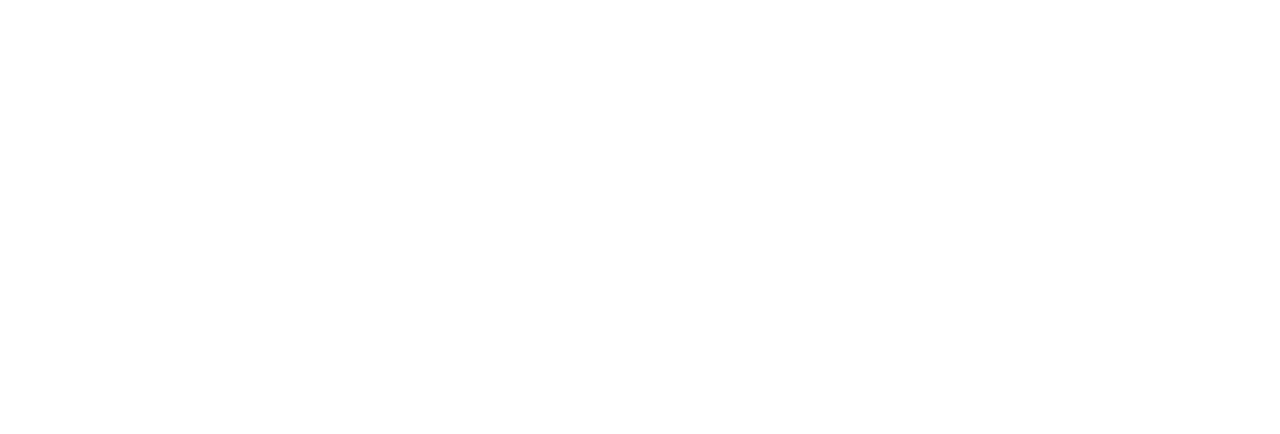
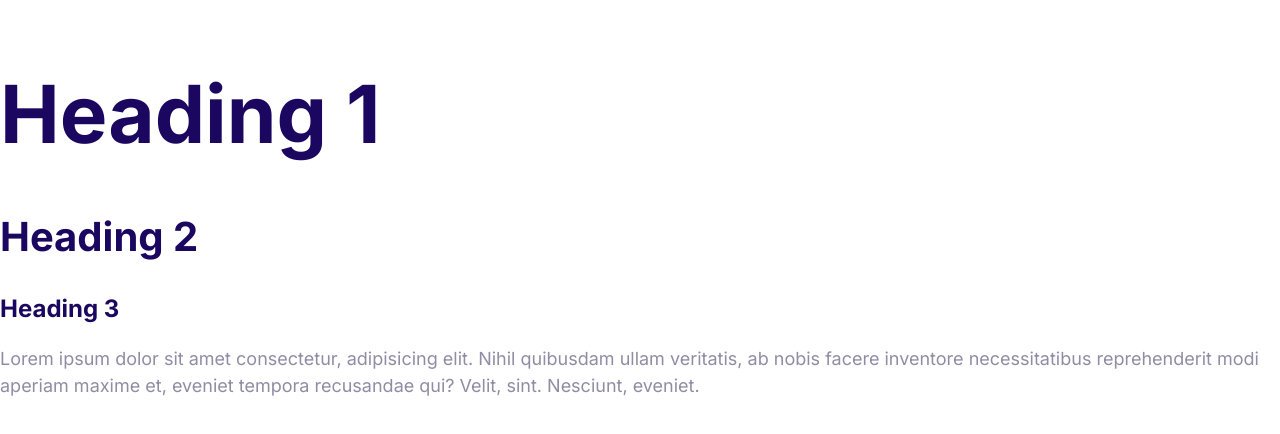
Before and after one commit to rahulghosh8341/Code-on-Cloud, a plain HTML site: page index.html in a window 1280 px wide. Drawn offline with Linux system fonts and the light colour scheme.

Commit message:
Define styles for fonts

```diff
--- a/css/style.css
+++ b/css/style.css
@@ -1,8 +1,61 @@
 /* Basic Style */
-:root{
-    --color-primary: #2584ff;
-    --color-secondary: #00d9ff;
-    --color-accent: #ff3400;
-    --color-headings: #1b0760;
-    --color-body: #918ca4;
+:root {
+  --color-primary: #2584ff;
+  --color-secondary: #00d9ff;
+  --color-accent: #ff3400;
+  --color-headings: #1b0760;
+  --color-body: #918ca4;
 }
+html {
+  font-size: 62.5%;
+}
+body {
+  font-family: Inter, sans-serif;
+  color: var(--color-body);
+  font-size: 2.4rem;
+  line-height: 1.5;
+}
+
+h1,
+h2,
+h3 {
+  color: var(--color-headings);
+  margin-bottom: 1rem;
+}
+
+h1 {
+  font-size: 7rem;
+}
+
+h2 {
+  font-size: 4rem;
+}
+
+h3 {
+  font-size: 3rem;
+}
+
+p {
+  top: 0;
+}
+
+@media screen and (min-width: 1024px) {
+body{
+    font-size: 1.8rem;
+}
+  h1 {
+    font-size: 8rem;
+  }
+
+  h2 {
+    font-size: 4rem;
+  }
+
+  h3 {
+    font-size: 2.4rem;
+  }
+
+  p {
+    top: 0;
+  }
+}
--- a/index.html
+++ b/index.html
@@ -1,14 +1,23 @@
 <!DOCTYPE html>
 <html lang="en">
-<head>
-    <meta charset="UTF-8">
-    <meta http-equiv="X-UA-Compatible" content="IE=edge">
-    <meta name="viewport" content="width=device-width, initial-scale=1.0">
+  <head>
+    <meta charset="UTF-8" />
+    <meta http-equiv="X-UA-Compatible" content="IE=edge" />
+    <meta name="viewport" content="width=device-width, initial-scale=1.0" />
     <title>Code On Cloud</title>
-    <link rel="stylesheet" href="css/normalize.css">
-    <link rel="stylesheet" href="css/normalize.css">
-</head>
-<body>
-
-</body>
+    <link rel="preconnect" href="https://fonts.googleapis.com" />
+    <link rel="preconnect" href="https://fonts.gstatic.com" crossorigin />
+    <link
+      href="https://fonts.googleapis.com/css2?family=Inter:wght@100;400;600;700&display=swap"
+      rel="stylesheet"
+    />
+    <link rel="stylesheet" href="css/normalize.css" />
+    <link rel="stylesheet" href="css/style.css" />
+  </head>
+  <body>
+    <h1>Heading 1</h1>
+    <h2>Heading 2</h2>
+    <h3>Heading 3</h3>
+    <p>Lorem ipsum dolor sit amet consectetur, adipisicing elit. Nihil quibusdam ullam veritatis, ab nobis facere inventore necessitatibus reprehenderit modi aperiam maxime et, eveniet tempora recusandae qui? Velit, sint. Nesciunt, eveniet.</p>
+  </body>
 </html>
```
